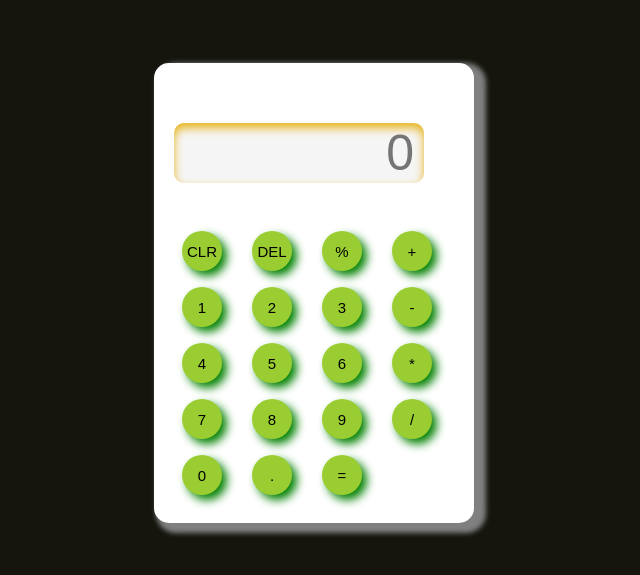
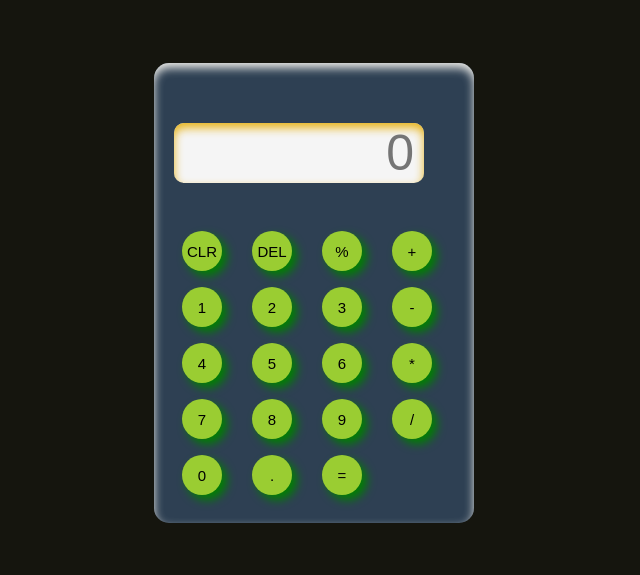
Before and after one commit to Gobinath7878/day15, a plain HTML site: page index.html in a window 1280 px wide. Shown: the part 107-682 px from the top of the page, without its empty margins (326-966 px from the left). Drawn offline with Linux system fonts and the light colour scheme.

Commit message:
Update style.css

```diff
--- a/style.css
+++ b/style.css
@@ -14,10 +14,10 @@ body{
     justify-content: center;
 }
 .calculator{
-    background-color: white;
+    background-color:#2e4053;
     padding: 20px;
     border-radius: 15px;
-    box-shadow: 7px 5px 5px 5px grey;
+    box-shadow: inset 0px 5px 10px rgb(236, 235, 231);
 
     display: grid;
     grid-template-columns: repeat(4,70px);
```
